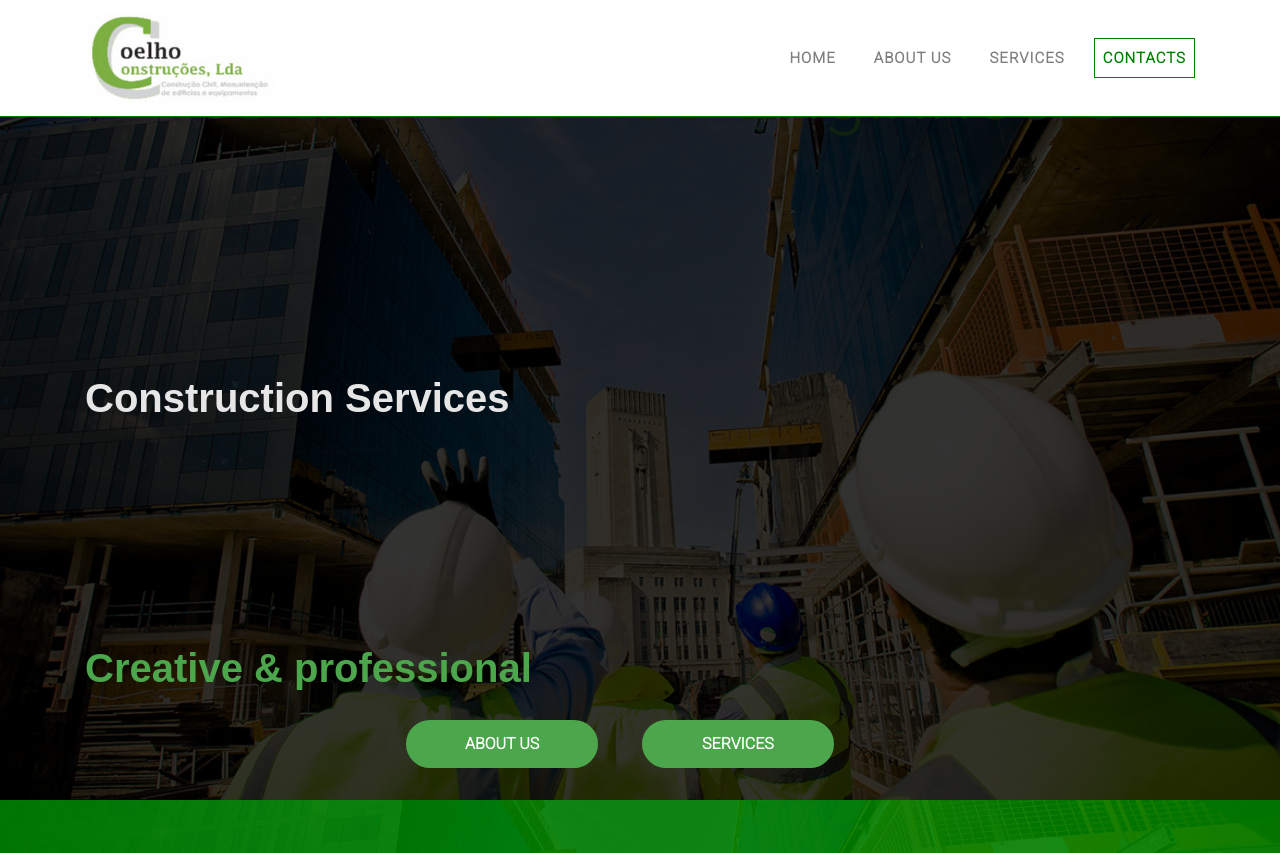
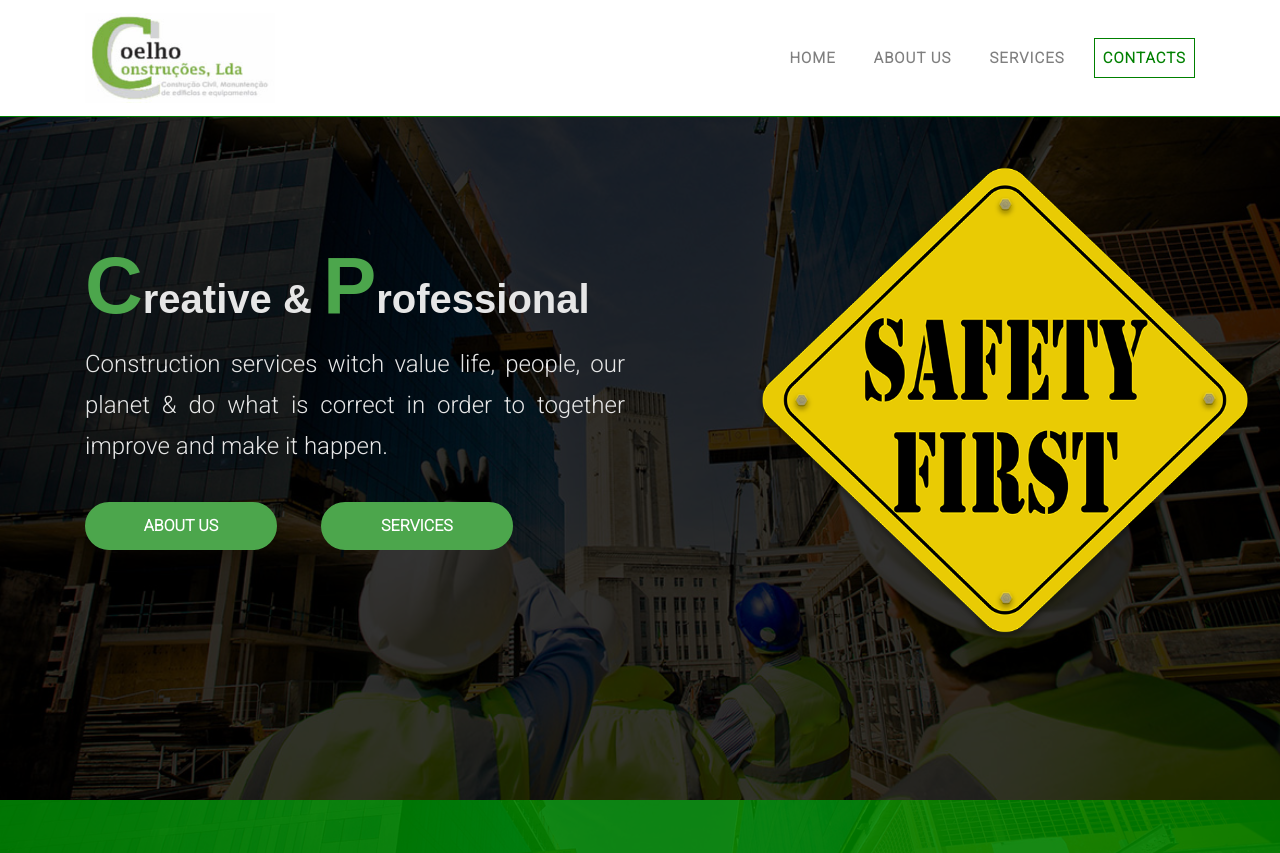
Before and after one commit to ingundela/coelho, a plain HTML site: page index.html in a window 1280 px wide. Shown: the top 853 px of the page. Drawn offline with Linux system fonts and the light colour scheme; a web font is replaced by a local one.

Commit message:
Update index.html

```diff
--- a/index.html
+++ b/index.html
@@ -52,13 +52,21 @@
     <section id="hero">
       <div class="overlay"></div>
       <div class="container hero-top">
-        <div class="hero-caption text-center">
-          <span class="span-span">We are Certified Enginneers</span>
-          <h1>Construction Services</h1>
-          <h1 class="h1-green">Creative &amp; professional</h1>
-          <a class="btn btn-primary" href="#about" role="button">About Us</a>
-          <a class="btn btn-primary" href="#services" role="button">services</a>
+        <div class="row">
+          <div class="col-md-6 hero-left">
+            <div class="hero-caption">
+              <h1 class="wow fadeInUp" data-wow-delay="0.3s"><span>C</span>reative &amp; <span>P</span>rofessional</h1>
+              <p class="wow fadeInUp" data-wow-delay="0.6s">Construction services witch value life, people, our planet &amp; do what is correct in order to together improve and make it happen.</p>
+              <!--<h1 class="h1-green wow fadeInUp" data-wow-delay="0.9s">Creative &amp; professional</h1>-->
+              <a class="btn btn-primary wow fadeInLeft" data-wow-delay="0.9s" href="#about" role="button">About Us</a>
+              <a class="btn btn-primary wow fadeInRight" data-wow-delay="0.9s" href="#services" role="button">services</a>
+            </div>
+          </div>
+          <div class="col-md-6 hero-right">
+            <img class="wow fadeInRight" data-wow-delay="0.6s" src="img/safety-first.png" alt="">
+          </div>
         </div>
+
       </div>
   </section>
   <!--callout-->
@@ -87,7 +95,7 @@
           <a class="btn btn-secondary" href="#" role="button">Request a Meeting</a>
         </div>
         <div class="wel-image col-md-6 text-center">
-          <img src="img/qualification-man.png" alt="">
+          <img src="img/service-construction.jpg" alt="">
         </div>
       </div>
     </div>
@@ -139,18 +147,18 @@
             </div>
           </div>
         </div>
-        <div class="col-md-4">
+        <div class="col-md-4 box-top">
           <img src="img/service-image.jpg" alt="">
           <div class="servece-midle">
           <span class="service-icon"><i class="fas fa-home"></i></span>
           <h3>Warehousing</h3>
-           <p class="wrapper-p text-center"><i class="fas fa-angle-right"></i> Design <i class="fas fa-angle-right"></i> Fabrication <i class="fas fa-angle-right"></i> Tanks <i class="fas fa-angle-right"></i>  Installation</p>
+           <p class="wrapper-p text-center"><i class="fas fa-angle-right"></i> Design <i class="fas fa-angle-right"></i> Fabrication  <i class="fas fa-angle-right"></i>  Installation</p>
           </div>
         </div>
         <div class="col-md-4 box-top">
           <span class="service-icon"><i class="fas fa-road"></i></span>
           <h3>Steel Fabrication </h3>
-           <p class="wrapper-p"><i class="fas fa-angle-right"></i> Boiler Repairs <i class="fas fa-angle-right"></i> General Steel Repairs <i class="fas fa-angle-right"></i> Tanks <i class="fas fa-angle-right"></i>  Piping <i class="fas fa-angle-right"></i> Stainless steel and aluminum welding</p>
+           <p class="wrapper-p"><i class="fas fa-angle-right"></i> Boiler Repairs <i class="fas fa-angle-right"></i> General Steel Repairs <i class="fas fa-angle-right"></i> Tanks <i class="fas fa-angle-right"></i>  Piping <i class="fas fa-angle-right"></i> Stainless steel and aluminum welding <i class="fas fa-angle-right"></i> Tanks</p>
           <div class="row box-top">
             <div class="col-md-12">
               <span class="service-icon"><i class="fas fa-ruble-sign"></i></span>
@@ -171,6 +179,8 @@
           <p><i class="fas fa-map-marker"></i> Av. Partice Lumumba, Nr. 319, 1DTo <br> Fomento - Matola - Moçambique</p>
           <h3>Contacts</h3>
           <p><i class="fas fa-phone"></i> +258 84 873 1166 <br> <i class="far fa-envelope"></i> deon@cconstrucoes.co.mz</p>
+          <p><i class="fas fa-phone"></i> +258 84 314 6590 <br> <i class="far fa-envelope"></i> samuel@cconstrucoes.co.mz</p>
+          <p><i class="fas fa-phone"></i> +258 84 319 8710 <br> <i class="far fa-envelope"></i> neels@cconstrucoes.co.mz</p>
           <ul class="social list-unstyled first_social">
               <li><a href="#" target="_blank"><i class="fab fa-facebook-f"></i></a></li>
               <li><a href="#"><i class="fab fa-twitter"></i></a></li>
```
